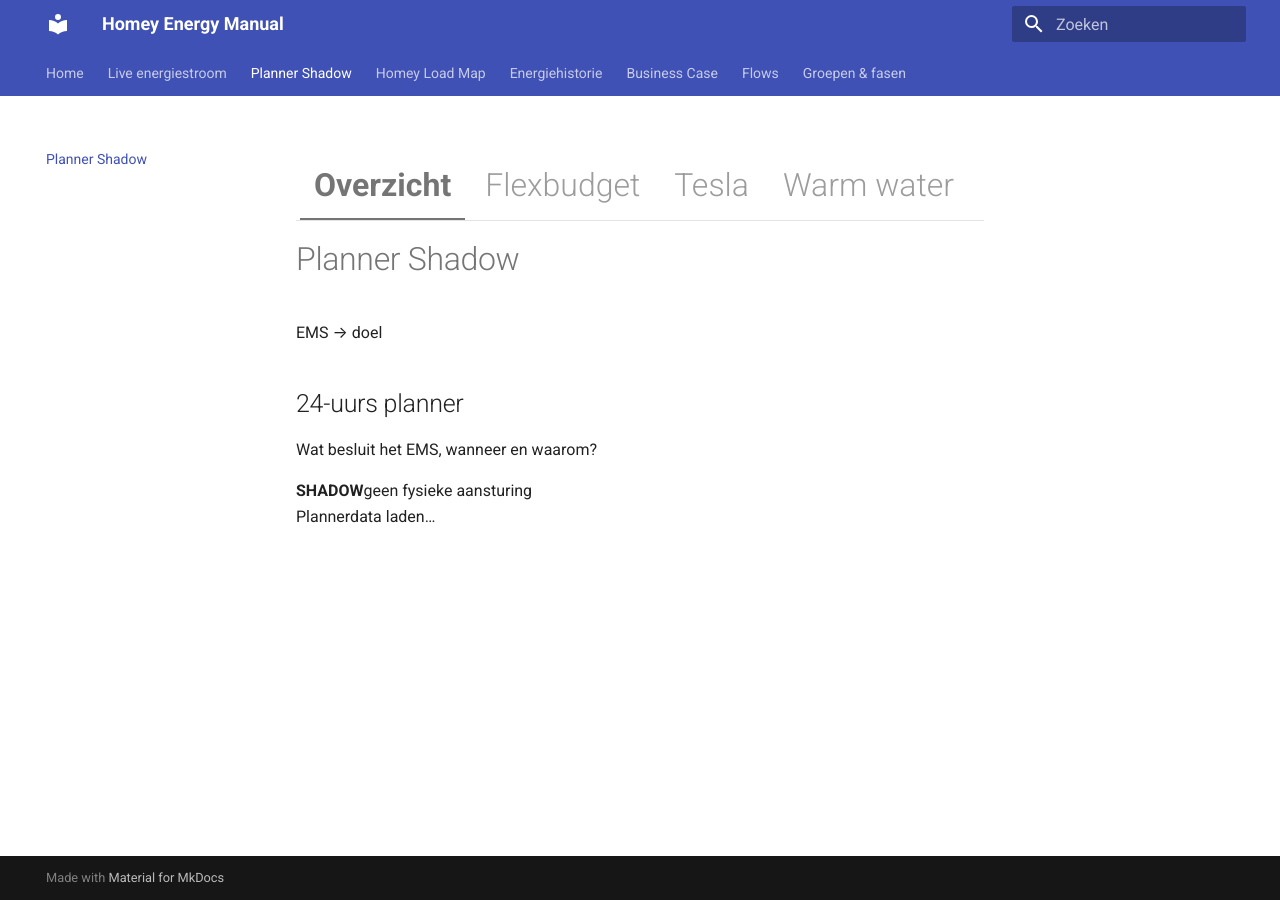
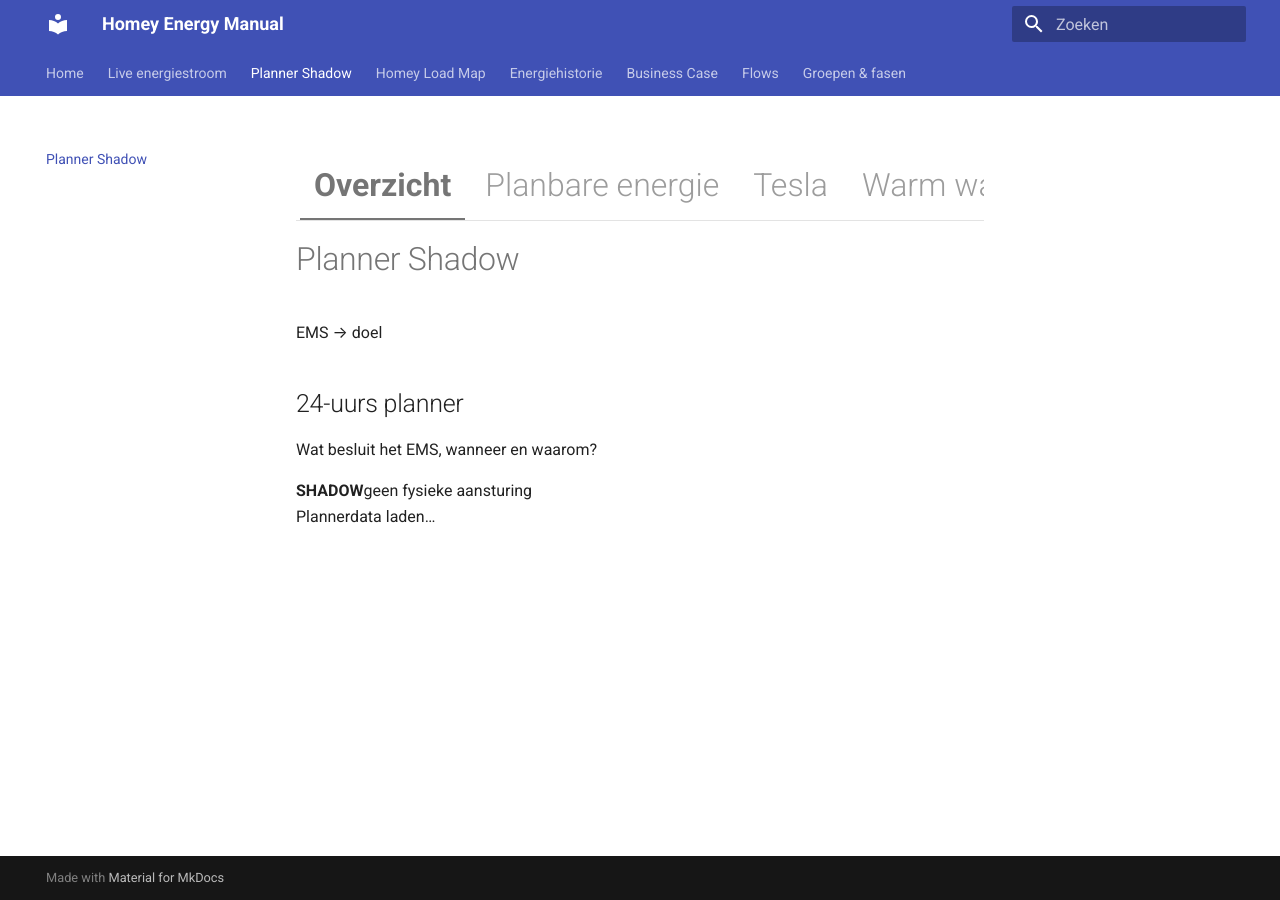
Before and after one commit to OnsKasteeltje/homey-energy-manual, an MkDocs documentation site: the page built from docs/planner-shadow.md, in a window 1280 px wide. Built offline with MkDocs 1.6.1 and Material for MkDocs 9.7.7, drawn with Linux system fonts in a browser that asks for light colours; some of the changed lines change nothing that is shown.

Commit message:
feat(planner): use planbare energie tabs

```diff
--- a/docs/planner-shadow.md
+++ b/docs/planner-shadow.md
@@ -18,4 +18,4 @@
 
 <script src="../javascripts/planner-axes-v1.1.0.js"></script>
 <script src="../javascripts/planner-ww-multislot-v1.0.0.js"></script>
-<script src="../javascripts/planner-device-tabs-v1.0.1.js"></script>
+<script src="../javascripts/planner-device-tabs-v1.0.2.js"></script>
```
